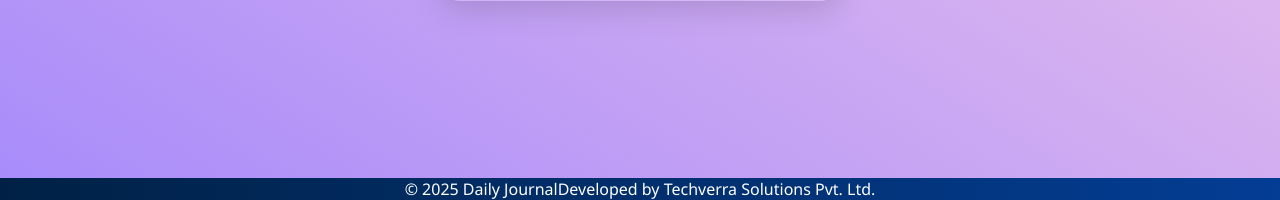
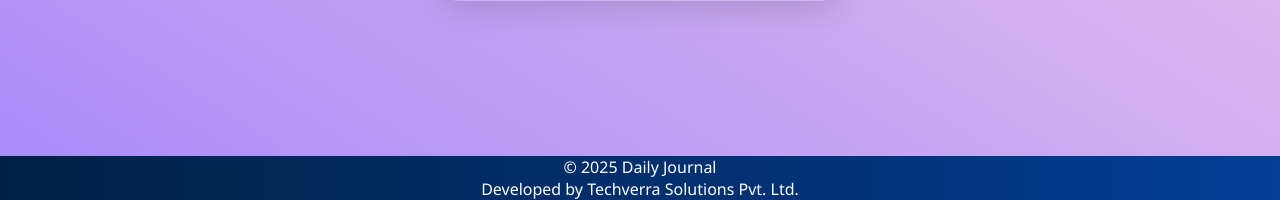
Before and after one commit to nitinsatya2520/daily-journal, a Flask app: page / in a window 1280 px wide. Shown: the part 600-800 px from the top of the page. Run offline with Flask 3, Linux system fonts and the light colour scheme.

Commit message:
first commit

```diff
--- a/static/sty.css
+++ b/static/sty.css
@@ -140,7 +140,8 @@ body {
 .site-footer {
   background: linear-gradient(to left, #033d94, #002145);
 
-  display: flex;
+  display:block;
+  text-align: center;
   justify-content: center;
   bottom: 0px;
 
--- a/static/styles.css
+++ b/static/styles.css
@@ -452,7 +452,8 @@ body {
 .site-footer {
   background: linear-gradient(to left, #033d94, #002145);
 
-  display: flex;
+  display:block;
+  text-align: center;
   justify-content: center;
   bottom: 0px;
 
```
